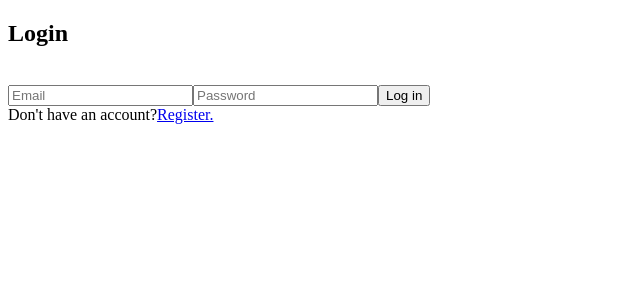
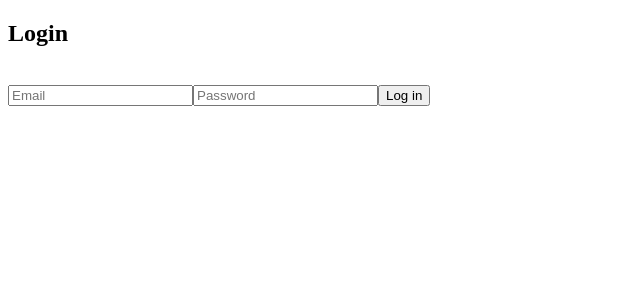
Before and after one commit to shan12345679/Atletik1, a React (Vite) app: page /login in a window 1280 px wide. Shown: the top 300 px of the page, without its empty margins (0-640 px from the left). Built offline with nearby package versions, Linux system fonts and the light colour scheme.

Commit message:
removed the register

```diff
--- a/src/pages/Home.jsx
+++ b/src/pages/Home.jsx
@@ -4,7 +4,6 @@ import { Link } from "react-router-dom";
 function Home() {
   return (
     <div>
-      <Link to="/register">Register</Link>
       <br></br>
       <Link to="/login">Login</Link>
     </div>
--- a/src/pages/Login.jsx
+++ b/src/pages/Login.jsx
@@ -52,8 +52,6 @@ function Login() {
         />
         <button type="submit">Log in</button>
       </form>
-      <span>Don't have an account?</span>
-      <Link to="/register">Register.</Link>
     </div>
   );
 }
```
Also changed, not shown: src/pages/Register.jsx (line endings or trailing spaces).
